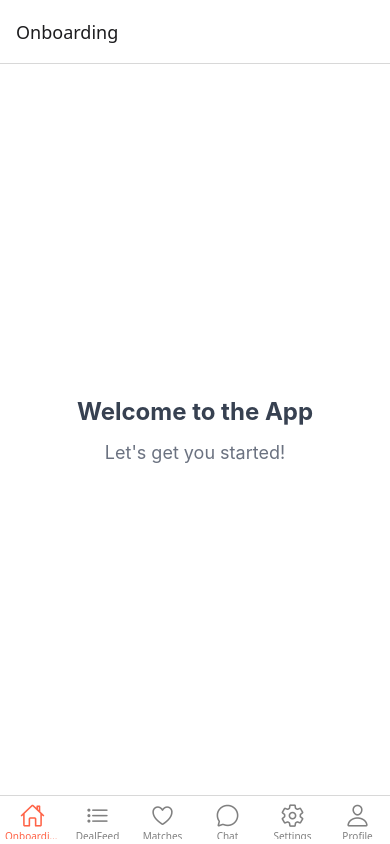
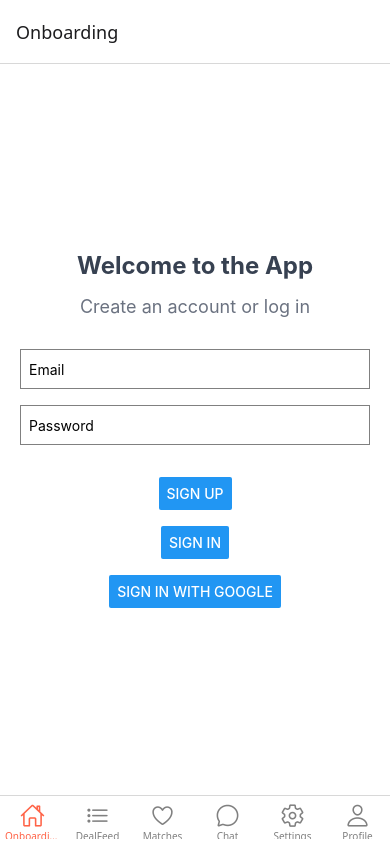
Before and after one commit to mugger007/project_one, a React Native app: screen /Onboarding in a window 390 px wide. Built offline with nearby package versions, Linux system fonts and the light colour scheme; what react-native-worklets would draw is missing.

Commit message:
integrated Supabase and added login and sign up

```diff
--- a/package.json
+++ b/package.json
@@ -13,6 +13,7 @@
     "@react-navigation/bottom-tabs": "^7.9.0",
     "@react-navigation/native": "^7.1.26",
     "@react-navigation/stack": "^7.6.13",
+    "@supabase/supabase-js": "^2.89.0",
     "babel-preset-expo": "~54.0.9",
     "expo": "~54.0.30",
     "expo-font": "~14.0.10",
--- a/src/screens/Onboarding.tsx
+++ b/src/screens/Onboarding.tsx
@@ -1,11 +1,86 @@
-import React from 'react';
-import { View, Text } from 'react-native';
+import React, { useState } from 'react';
+import { View, Text, Button, TextInput, Alert } from 'react-native';
+import { useNavigation } from '@react-navigation/native';
+import { supabase } from '../supabase';
 
 export default function Onboarding() {
+  const [email, setEmail] = useState('');
+  const [password, setPassword] = useState('');
+  const navigation = useNavigation();
+
+  const handleSignUp = async () => {
+    if (!email || !password) {
+      Alert.alert('Error', 'Please enter email and password');
+      return;
+    }
+    const { data, error } = await supabase.auth.signUp({
+      email,
+      password,
+      options: { data: { name: 'User', gender: 'unknown' } }
+    });
+    if (error) {
+      Alert.alert('Sign Up Error', error.message);
+    } else {
+      Alert.alert('Success', 'Check your email for confirmation');
+      navigation.navigate('DealFeed' as never);
+    }
+  };
+
+  const handleSignIn = async () => {
+    if (!email || !password) {
+      Alert.alert('Error', 'Please enter email and password');
+      return;
+    }
+    const { data, error } = await supabase.auth.signInWithPassword({
+      email,
+      password,
+    });
+    if (error) {
+      Alert.alert('Sign In Error', error.message);
+    } else {
+      Alert.alert('Success', 'Logged in successfully');
+      navigation.navigate('DealFeed' as never);
+    }
+  };
+
+  const handleSocialLogin = async () => {
+    const { data, error } = await supabase.auth.signInWithOAuth({ provider: 'google' });
+    if (error) {
+      Alert.alert('Social Login Error', error.message);
+    } else {
+      // For OAuth, navigation might happen after redirect
+      // navigation.navigate('DealFeed' as never);
+    }
+  };
+
   return (
-    <View style={{ flex: 1, justifyContent: 'center', alignItems: 'center', backgroundColor: 'white' }}>
-      <Text style={{ fontSize: 24, fontWeight: 'bold', color: '#374151' }}>Welcome to the App</Text>
-      <Text style={{ fontSize: 18, color: '#6B7280', marginTop: 16 }}>Let's get you started!</Text>
+    <View style={{ flex: 1, justifyContent: 'center', alignItems: 'center', backgroundColor: 'white', padding: 20 }}>
+      <Text style={{ fontSize: 24, fontWeight: 'bold', color: '#374151', marginBottom: 16 }}>Welcome to the App</Text>
+      <Text style={{ fontSize: 18, color: '#6B7280', marginBottom: 32 }}>Create an account or log in</Text>
+
+      <TextInput
+        style={{ width: '100%', height: 40, borderColor: 'gray', borderWidth: 1, marginBottom: 16, paddingHorizontal: 8 }}
+        placeholder="Email"
+        value={email}
+        onChangeText={setEmail}
+        keyboardType="email-address"
+        autoCapitalize="none"
+      />
+
+      <TextInput
+        style={{ width: '100%', height: 40, borderColor: 'gray', borderWidth: 1, marginBottom: 32, paddingHorizontal: 8 }}
+        placeholder="Password"
+        value={password}
+        onChangeText={setPassword}
+        secureTextEntry
+        autoCapitalize="none"
+      />
+
+      <Button title="Sign Up" onPress={handleSignUp} />
+      <View style={{ height: 16 }} />
+      <Button title="Sign In" onPress={handleSignIn} />
+      <View style={{ height: 16 }} />
+      <Button title="Sign In with Google" onPress={handleSocialLogin} />
     </View>
   );
 }
--- /dev/null
+++ b/src/supabase.ts
@@ -0,0 +1,6 @@
+import { createClient } from '@supabase/supabase-js';
+
+const supabaseUrl = process.env.EXPO_PUBLIC_SUPABASE_URL!;
+const supabaseAnonKey = process.env.EXPO_PUBLIC_SUPABASE_ANON_KEY!;
+
+export const supabase = createClient(supabaseUrl, supabaseAnonKey);
```
Also changed, not shown: 2 other files (tests, documents, lock files or other folders).
